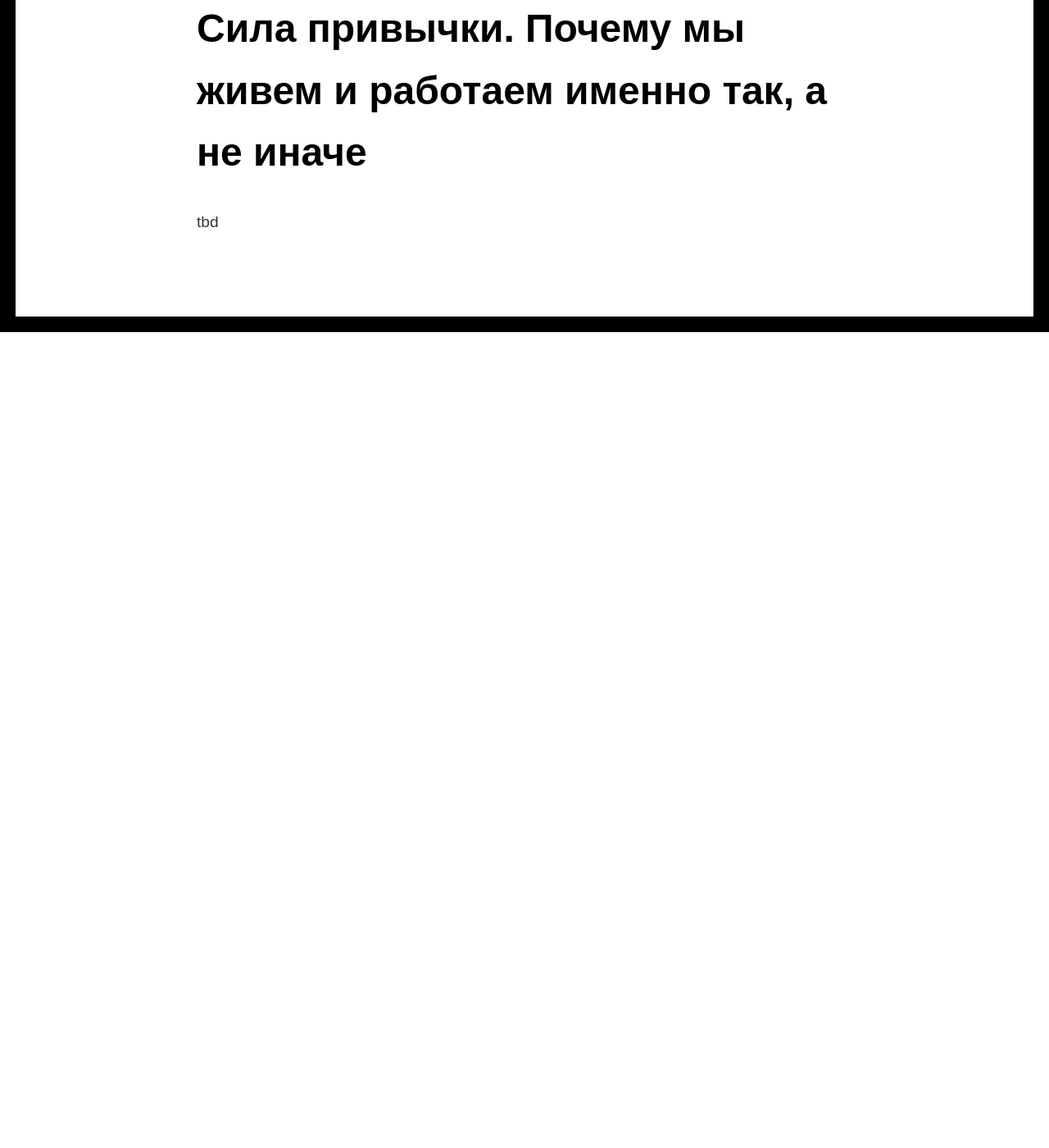
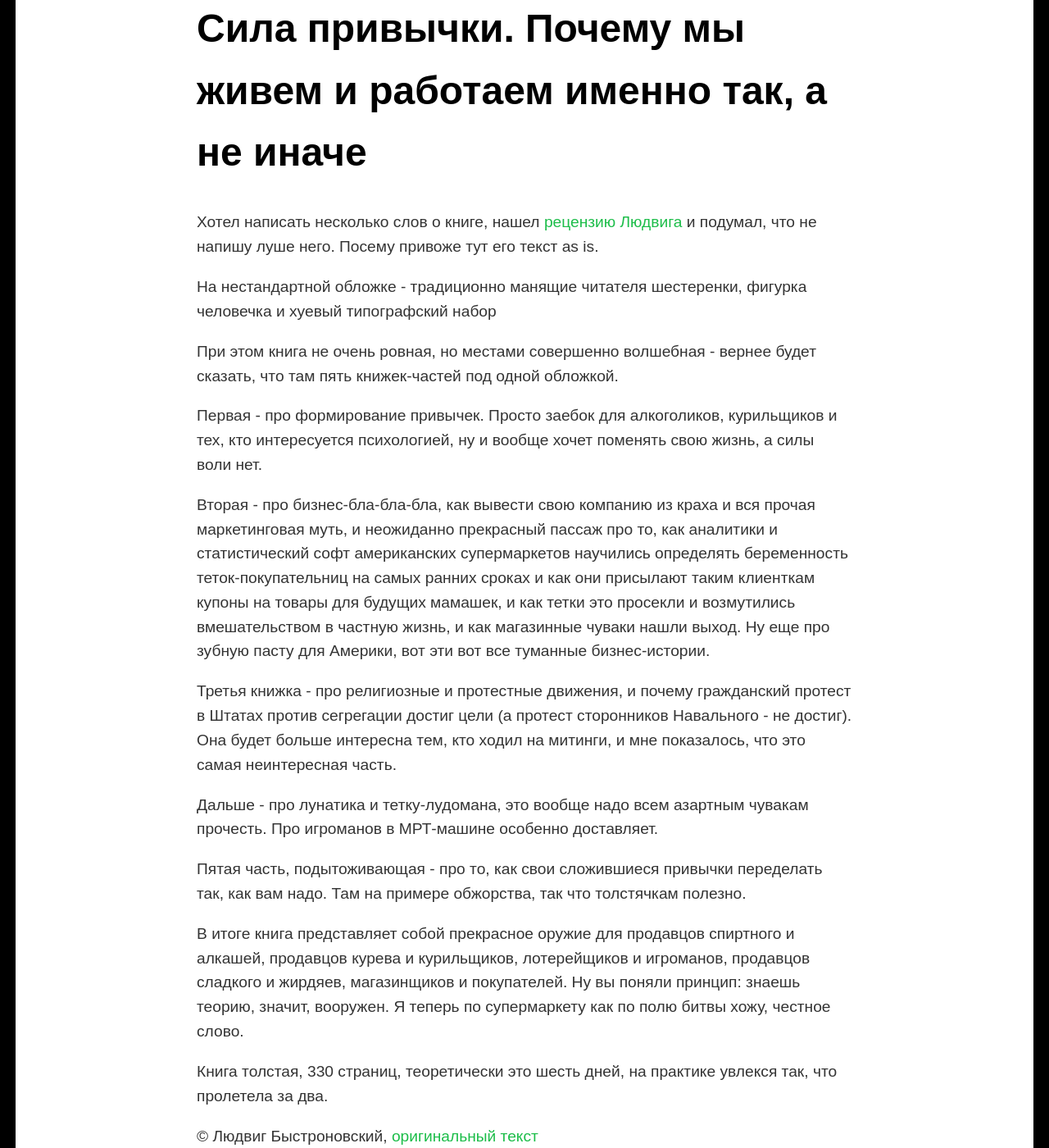
Before and after one commit to shuhrat/book, a Jekyll site: the page built from _posts/2016-01-17-habits.md, in a window 1280 px wide and 1400 px high, scrolled down 198 px. Shown: the whole window at 82% size. Built offline with Jekyll 4.4.1, drawn with Linux system fonts in a browser that asks for light colours; some web fonts are replaced; Markdown is read by kramdown in place of the engine named in the settings; before the commit the page ends 900 px from its top, so only the background shows below that.

Commit message:
Update 2016-01-17-habits.md

```diff
--- a/_posts/2016-01-17-habits.md
+++ b/_posts/2016-01-17-habits.md
@@ -4,4 +4,26 @@ authors: Чарлз Дахигг
 link: http://www.ozon.ru/context/detail/id/19157509/
 ---
 
-tbd
+Хотел написать несколько слов о книге, нашел [рецензию Людвига][ludwigbistronovsky] и подумал, что не напишу луше него. Посему привоже тут его текст as is.
+
+На нестандартной обложке - традиционно манящие читателя шестеренки, фигурка человечка и хуевый типографский набор
+
+При этом книга не очень ровная, но местами совершенно волшебная - вернее будет сказать, что там пять книжек-частей под одной обложкой.
+
+Первая - про формирование привычек. Просто заебок для алкоголиков, курильщиков и тех, кто интересуется психологией, ну и вообще хочет поменять свою жизнь, а силы воли нет.
+
+Вторая - про бизнес-бла-бла-бла, как вывести свою компанию из краха и вся прочая маркетинговая муть, и неожиданно прекрасный пассаж про то, как аналитики и статистический софт американских супермаркетов научились определять беременность теток-покупательниц на самых ранних сроках и как они присылают таким клиенткам купоны на товары для будущих мамашек, и как тетки это просекли и возмутились вмешательством в частную жизнь, и как магазинные чуваки нашли выход. Ну еще про зубную пасту для Америки, вот эти вот все туманные бизнес-истории.
+
+Третья книжка - про религиозные и протестные движения, и почему гражданский протест в Штатах против сегрегации достиг цели (а протест сторонников Навального - не достиг). Она будет больше интересна тем, кто ходил на митинги, и мне показалось, что это самая неинтересная часть.
+
+Дальше - про лунатика и тетку-лудомана, это вообще надо всем азартным чувакам прочесть. Про игроманов в МРТ-машине особенно доставляет.
+
+Пятая часть, подытоживающая - про то, как свои сложившиеся привычки переделать так, как вам надо. Там на примере обжорства, так что толстячкам полезно.
+
+В итоге книга представляет собой прекрасное оружие для продавцов спиртного и алкашей, продавцов курева и курильщиков, лотерейщиков и игроманов, продавцов сладкого и жирдяев, магазинщиков и покупателей. Ну вы поняли принцип: знаешь теорию, значит, вооружен. Я теперь по супермаркету как по полю битвы хожу, честное слово.
+
+Книга толстая, 330 страниц, теоретически это шесть дней, на практике увлекся так, что пролетела за два.
+
+ &copy; Людвиг Быстроновский, [оригинальный текст][ludwigbistronovsky]
+
+[ludwigbistronovsky]: http://ludwigbistronovsky.ru/storage/books/duhigg-the-power-of-habit
```
